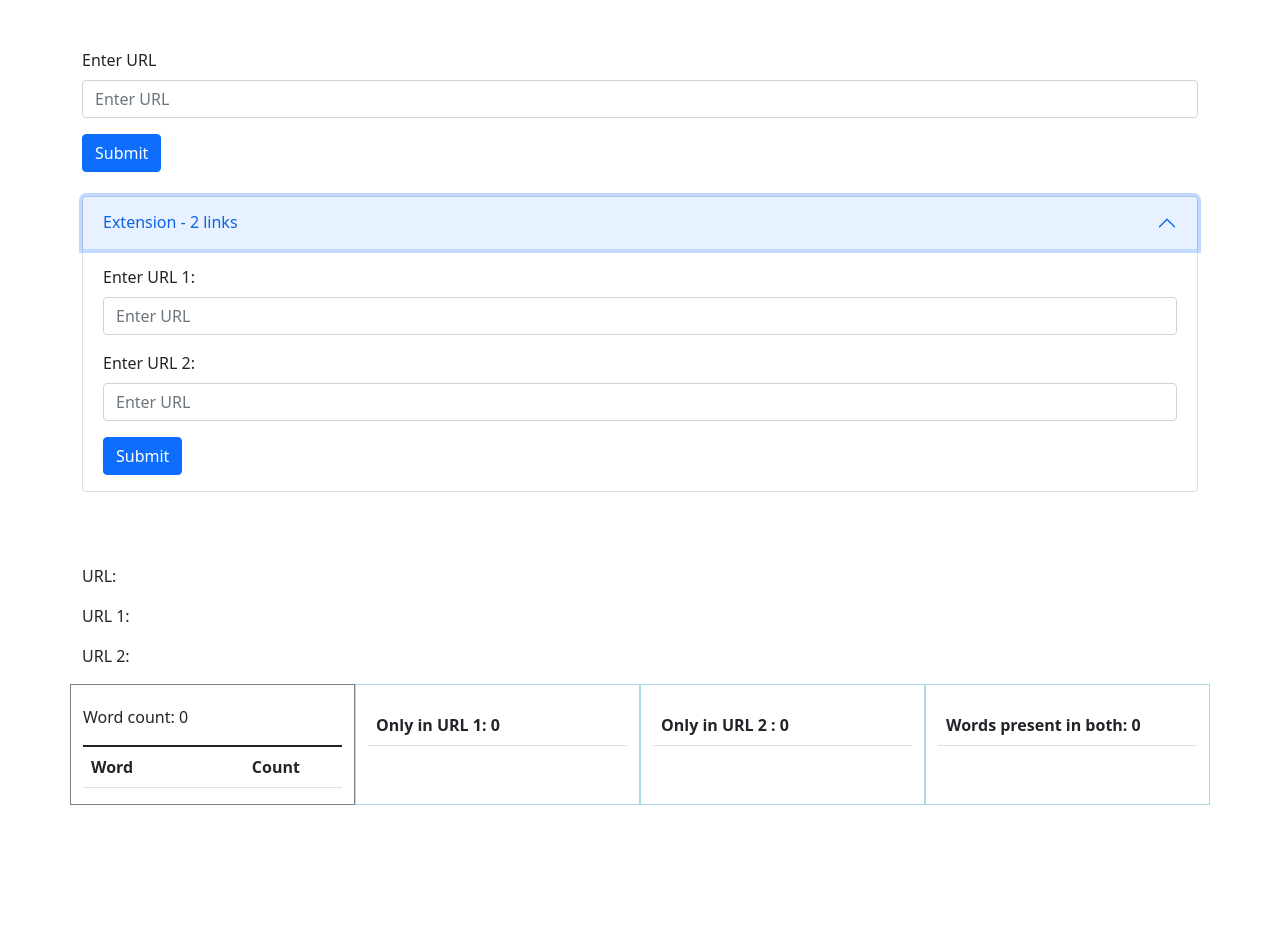
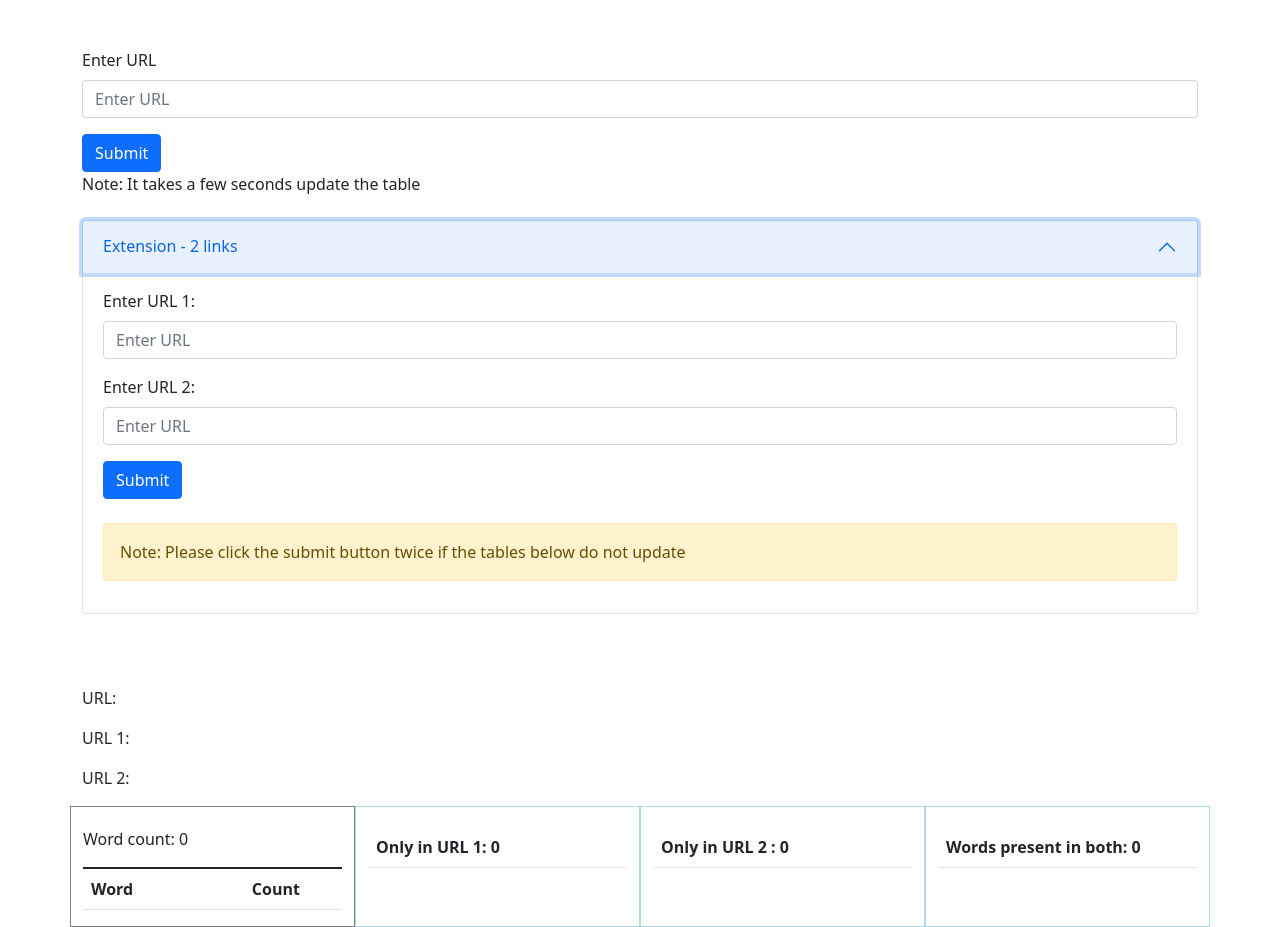
Before and after one commit to samwelkinuthia/diction, a React (Create React App) app in the folder client/: page / in a window 1280 px wide. Both pictures are taken after a click on the button "Extension - 2 links". Before the commit the page ends 805 px from the top, so only its background shows below. Built offline with nearby package versions, Linux system fonts and the light colour scheme.

Commit message:
added notes for clarity

```diff
--- a/client/src/components/Main.js
+++ b/client/src/components/Main.js
@@ -1,5 +1,5 @@
 import React, {Component} from "react";
-import {Form, Button, Container, Accordion, Row, Col} from "react-bootstrap";
+import {Form, Button, Container, Accordion, Row, Col, Alert} from "react-bootstrap";
 // import {Collapse} from "react-collapse";
 import axios from "axios";
 // You can get access to the history object's properties and the closest <Route>'s match via the withRouter
@@ -110,6 +110,8 @@ class Main extends Component {
               <Button variant="primary" type="submit">
                 Submit
               </Button>
+              <br/>
+                Note: It takes a few seconds update the table
             </Form>
           </Container>
           <br/>
@@ -130,6 +132,10 @@ class Main extends Component {
                     <Button variant="primary" type="submit">
                       Submit
                     </Button>
+                    <br/> <br/>
+                    <Alert variant={"warning"}>
+                      Note: Please click the submit button twice if the tables below do not update
+                    </Alert>
                   </Form>
                 </Accordion.Body>
               </Accordion.Item>
```
